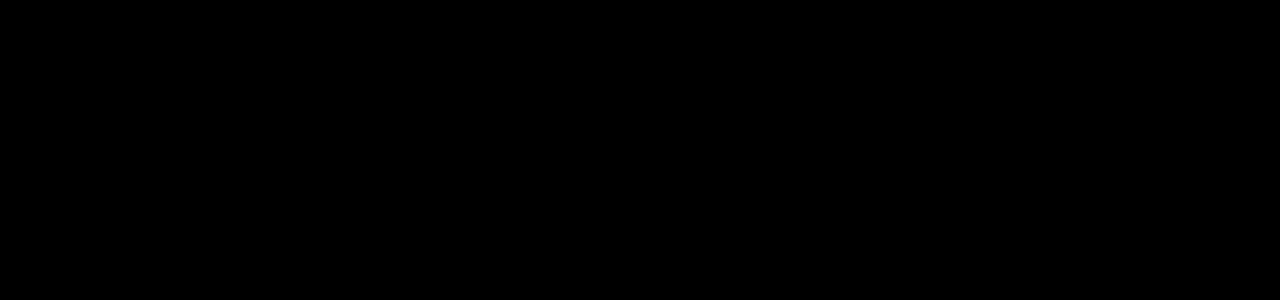
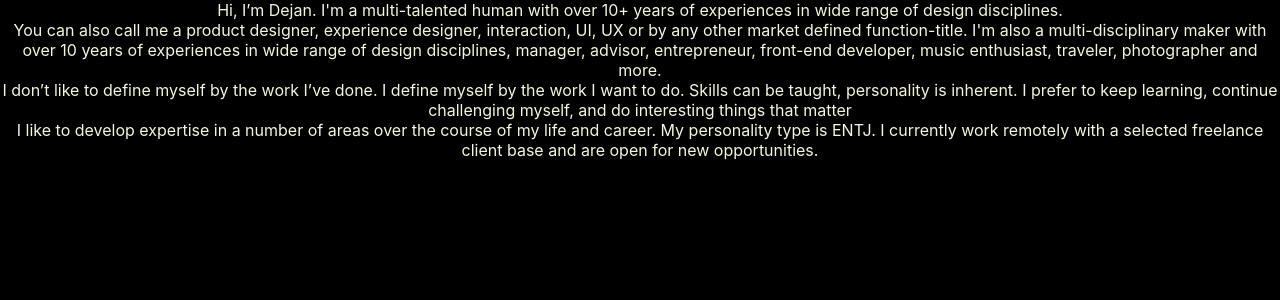
Before and after one commit to thomasHeitFux/portfolio, a React (Create React App) app: page /about in a window 1280 px wide. Shown: the top 300 px of the page. Built offline with nearby package versions, Linux system fonts and the light colour scheme.

Commit message:
color about

```diff
--- a/src/components/about/About.jsx
+++ b/src/components/about/About.jsx
@@ -3,7 +3,7 @@
 
 export default function About() {
     return (
-        <div>
+        <div className={style.container}>
             <p >Hi, I’m Dejan. I'm a multi-talented human with over 10+ years of experiences in wide range of design disciplines.
             </p>
             <p>
--- a/src/components/about/About.module.css
+++ b/src/components/about/About.module.css
@@ -1,3 +1,3 @@
-h1{
+.container{
     color: beige;
 }
```
Also changed, not shown: 1 other file (tests, documents, lock files or other folders).
